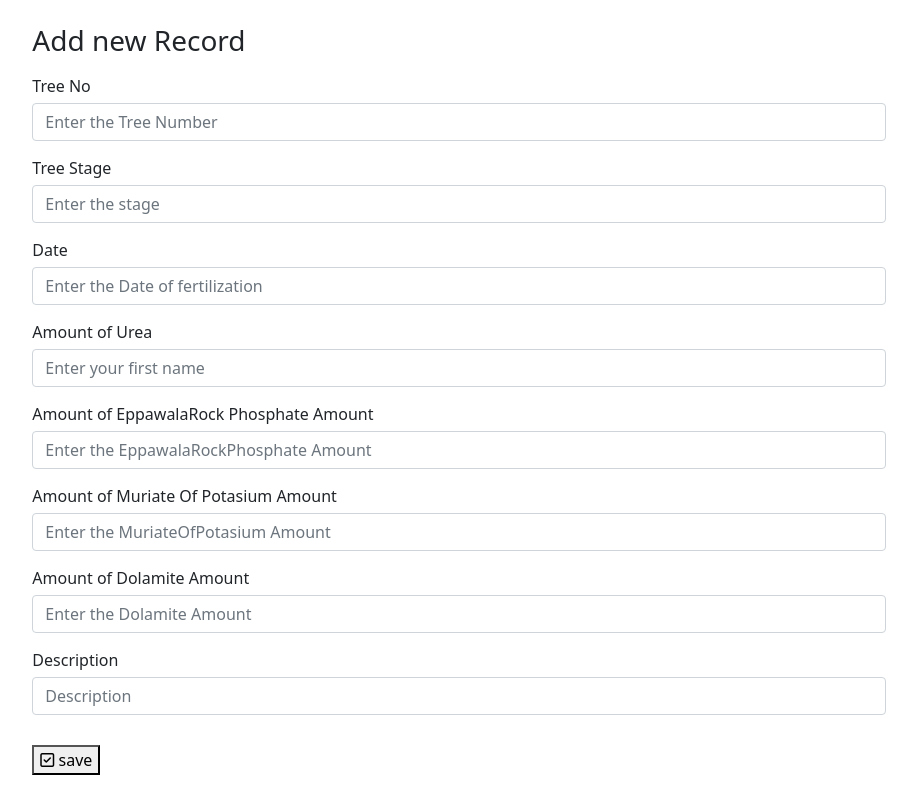
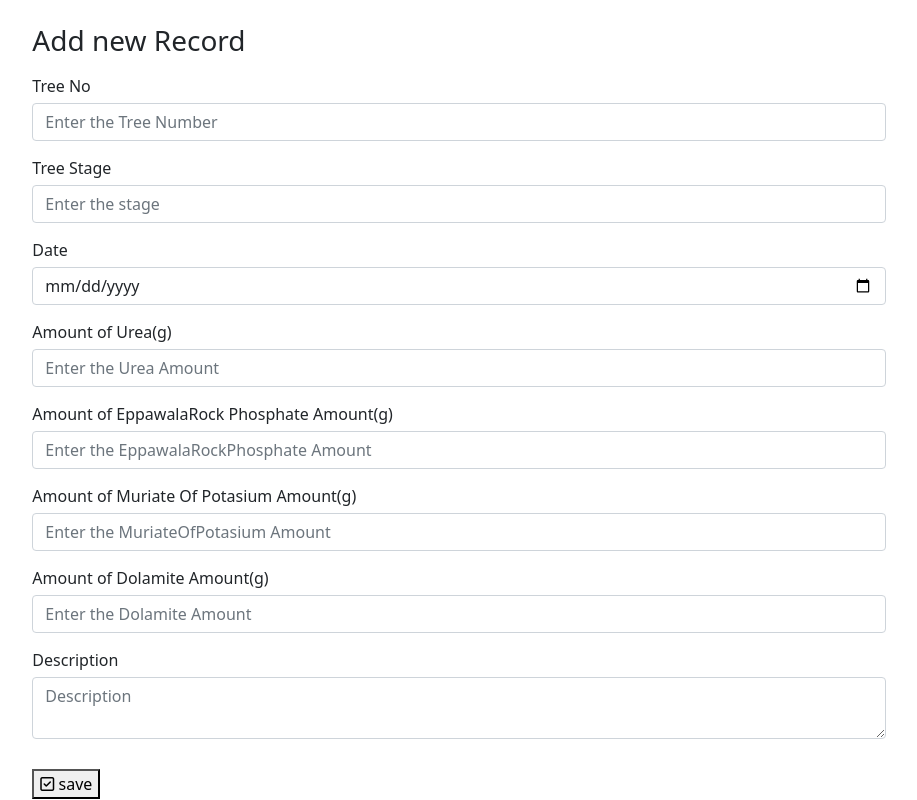
Before and after one commit to OSithu/Coconut-Production-System, a React (Create React App) app in the folder client/: page /fertilizationsave in a window 1280 px wide. Shown: the whole page, without its empty margins (181-1098 px from the left). Built offline with nearby package versions, Linux system fonts and the light colour scheme.

Commit message:
add css for form, change data types on fertilizationModel and createFertilization

```diff
--- a/client/src/components/createFertilization.js
+++ b/client/src/components/createFertilization.js
@@ -89,7 +89,7 @@ export default class CreateFertilization extends Component {
 
                   <div className="form-group" style={{marginBottom:'15px'}}>
                       <label style={{marginBottom:'5px'}}>Date</label>
-                      <input type="text"
+                      <input type="date"
                       className="form-control"
                       name="Date"
                       placeholder="Enter the Date of fertilization"
@@ -98,17 +98,17 @@ export default class CreateFertilization extends Component {
                   </div>
 
                   <div className="form-group" style={{marginBottom:'15px'}}>
-                      <label style={{marginBottom:'5px'}}>Amount of Urea</label>
-                      <input type="text"
+                      <label style={{marginBottom:'5px'}}>Amount of Urea(g)</label>
+                      <input type="Number"
                       className="form-control"
                       name="UreaAmount"
-                      placeholder="Enter your first name"
+                      placeholder="Enter the Urea Amount"
                       value={this.state.UreaAmount}
                       onChange={this.handleInputChange}/>
                   </div>
 
                   <div className="form-group" style={{marginBottom:'15px'}}>
-                      <label style={{marginBottom:'5px'}}>Amount of EppawalaRock Phosphate Amount</label>
+                      <label style={{marginBottom:'5px'}}>Amount of EppawalaRock Phosphate Amount(g)</label>
                       <input type="Number"
                       className="form-control"
                       name="EppawalaRockPhosphateAmount"
@@ -118,7 +118,7 @@ export default class CreateFertilization extends Component {
                   </div>
 
                   <div className="form-group" style={{marginBottom:'15px'}}>
-                      <label style={{marginBottom:'5px'}}>Amount of Muriate Of Potasium Amount</label>
+                      <label style={{marginBottom:'5px'}}>Amount of Muriate Of Potasium Amount(g)</label>
                       <input type="Number"
                       className="form-control"
                       name="MuriateOfPotasiumAmount"
@@ -128,7 +128,7 @@ export default class CreateFertilization extends Component {
                   </div>
 
                   <div className="form-group" style={{marginBottom:'15px'}}>
-                      <label style={{marginBottom:'5px'}}>Amount of Dolamite Amount</label>
+                      <label style={{marginBottom:'5px'}}>Amount of Dolamite Amount(g)</label>
                       <input type="Number"
                       className="form-control"
                       name="DolamiteAmount"
@@ -139,7 +139,7 @@ export default class CreateFertilization extends Component {
 
                   <div className="form-group" style={{marginBottom:'15px'}}>
                       <label style={{marginBottom:'5px'}}>Description</label>
-                      <input type="text"
+                      <textarea
                       className="form-control"
                       name="Description"
                       placeholder="Description"
--- a/client/src/components/viewFertilization.js
+++ b/client/src/components/viewFertilization.js
@@ -20,14 +20,12 @@ export default class viewFertilization extends Component {
         this.setState({
           fertilization: res.data.existingRecords
         });
-
-        console.log(this.state.fertilization);
       }
     });
   }
 
-  onDelete=(id)=>{
-    axios.delete(`/fertilizationrec/delete/${id}`).then((res)=>{
+  onDelete = (id) => {
+    axios.delete(`/fertilizationrec/delete/${id}`).then((res) => {
       alert("Record Deleted Successfully");
       this.retrieveFertilizationRecords();
     })
@@ -35,50 +33,49 @@ export default class viewFertilization extends Component {
 
   render() {
     return (
-      <div className='container'>
-        <div>
-          <p>All Posts</p>
-          <table className="table">
-            <thead>
+      <div className='container' style={{ backgroundColor: '#f0fff0', padding: '20px', fontFamily: 'Arial, sans-serif', fontSize: '16px' }}>
+        <h2 style={{ textAlign: 'center', marginBottom: '20px', color: '#228b22', fontSize: '24px' }}>Fertilization Records</h2>
+        <table className="table table-bordered" style={{ borderCollapse: 'collapse', width: '100%', fontSize: '18px' }}>
+          <thead style={{ backgroundColor: '#228b22', color: 'white' }}>
             <tr>
               <th scope="col">#</th>
-                <th scope="col"className="text-center">TreeNo</th>
-                <th scope="col"className="text-center">TreeStage</th>
-                <th scope="col"className="text-center">Date</th>
-                <th scope="col"className="text-center">Urea Amount(g)</th>
-                <th scope="col"className="text-center">EppawalaRock<br/>Phosphate Amount(g)</th>
-                <th scope="col"className="text-center">Muriate Of<br/>Potasium Amount(g)</th>
-                <th scope="col"className="text-center">Dolamite<br/> Amount(g)</th>
-                <th scope="col"className="text-center">Description</th>
-                <th scope="col"className="text-center">Action</th>
+              <th scope="col" className="text-center">Tree No</th>
+              <th scope="col" className="text-center">Tree Stage</th>
+              <th scope="col" className="text-center">Date</th>
+              <th scope="col" className="text-center">Urea Amount (g)</th>
+              <th scope="col" className="text-center">ERP Amount (g)</th>
+              <th scope="col" className="text-center">MOP Amount (g)</th>
+              <th scope="col" className="text-center">Dolomite Amount (g)</th>
+              <th scope="col" className="text-center">Description</th>
+              <th scope="col" className="text-center">Action</th>
             </tr>
           </thead>
           <tbody>
             {this.state.fertilization.map((fertilization, index) => (
-                <tr key={index}>
-                  <th scope="row">{index + 1}</th>
+              <tr key={index} style={{ backgroundColor: index % 2 === 0 ? '#f8f9fa' : '#ffffff' }}>
+                <td className="text-center">{index + 1}</td>
                 <td className="text-center">{fertilization.TreeNo}</td>
                 <td className="text-center">{fertilization.TreeStage}</td>
-                  <td className="text-center">{fertilization.Date}</td>
+                <td className="text-center">{new Date(fertilization.Date).toLocaleDateString()}</td>
                 <td className="text-center">{fertilization.UreaAmount}</td>
                 <td className="text-center">{fertilization.EppawalaRockPhosphateAmount}</td>
                 <td className="text-center">{fertilization.MuriateOfPotasiumAmount}</td>
                 <td className="text-center">{fertilization.DolamiteAmount}</td>
                 <td className="text-center">{fertilization.Description}</td>
-                  <td>
-                    <a className="btn btn-warning" href={`/fertilizationupdate/${fertilization._id}`}>
-                      <i className="fans fa-edit"></i>&nbsp;Edit
-                    </a>
-                    &nbsp;
-                    <a className="btn btn-danger" href="#"onClick={() =>this.onDelete(fertilization._id)}>
+                <td className="text-center">
+                  <button className="btn btn-warning btn-sm" style={{ marginRight: '5px', fontSize: '16px' }}>
+                    <i className="far fa-edit"></i>&nbsp;Edit
+                  </button>
+                  <button className="btn btn-danger btn-sm" onClick={() => this.onDelete(fertilization._id)} style={{ fontSize: '16px' }}>
                     <i className="far fa-trash-alt"></i>&nbsp;Delete
-                    </a>
+                  </button>
                 </td>
               </tr>
             ))}
           </tbody>
         </table>
-          <button className="btn btn-success"><a href="/fertilizationsave" style={{textDecoration:'none' ,color:'white'}}>Add New Record</a></button>
+        <div style={{ textAlign: 'center', marginTop: '20px' }}>
+          <button className="btn btn-success" style={{ fontSize: '18px' }}><a href="/fertilizationsave" style={{ textDecoration: 'none', color: 'white' }}>Add New Record</a></button>
         </div>
       </div>
     );
```
Also changed, not shown: 1 other file (tests, documents, lock files or other folders). Lines whose indentation alone changed are shown as unchanged.
